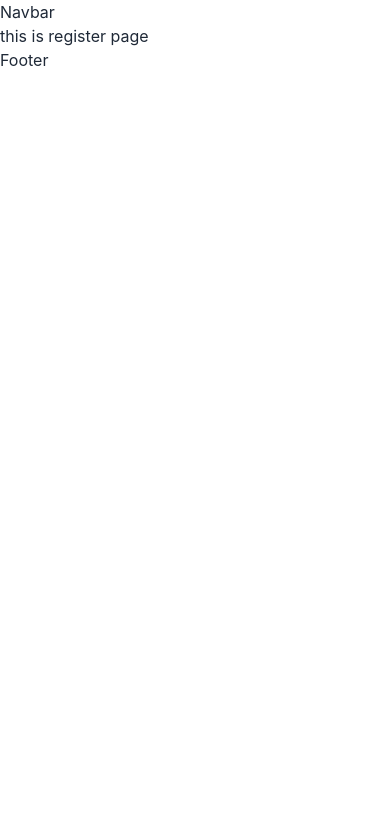
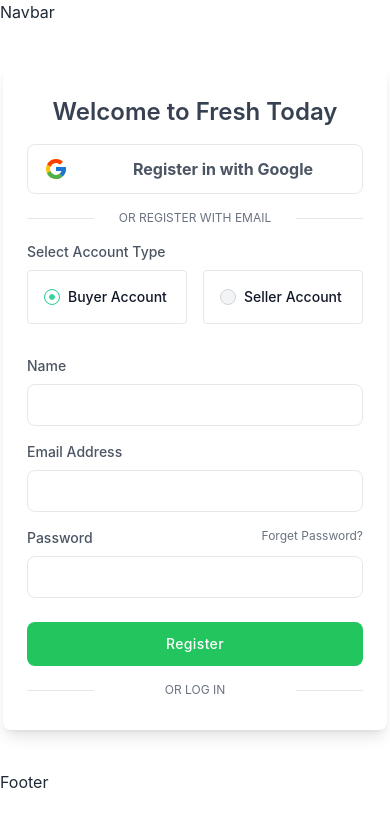
Before and after one commit to Abdullah-Sakib/Fresh-Today, a React (Create React App) app: page /register in a window 390 px wide. Shown: the top 826 px of the page. Built offline with nearby package versions, Linux system fonts and the light colour scheme.

Commit message:
register page design

```diff
--- a/src/Pages/Login/Login.js
+++ b/src/Pages/Login/Login.js
@@ -1,22 +1,33 @@
-import React from "react";
+import React, { useRef } from "react";
+import { Link } from "react-router-dom";
 
 const Login = () => {
+  const email = useRef('');
+  const password = useRef('');
+  const handleLoginForm = e => {
+    e.preventDefault();
+    const userEmail = email.current.value;
+    const userPassword = password.current.value;
+    const user = { userEmail, userPassword }
+    console.log(user)
+    e.target.reset()
+  }
   return (
-    <div class="flex w-full max-w-sm mx-auto overflow-hidden bg-white rounded-lg shadow-lg dark:bg-gray-800 lg:max-w-4xl">
-      <div class="hidden bg-cover lg:block lg:w-1/2" style="background-image: url('https://images.unsplash.com/photo-1606660265514-358ebbadc80d?ixid=MXwxMjA3fDB8MHxwaG90by1wYWdlfHx8fGVufDB8fHw%3D&ixlib=rb-1.2.1&auto=format&fit=crop&w=1575&q=80');"></div>
+    <form onSubmit={handleLoginForm} className="flex w-full max-w-sm mx-auto overflow-hidden my-10 bg-white rounded-lg shadow-lg dark:bg-gray-800 lg:max-w-4xl">
+      <div className="hidden bg-cover lg:block lg:w-1/2" style={{ backgroundImage: `url('https://images.unsplash.com/photo-1606660265514-358ebbadc80d?ixid=MXwxMjA3fDB8MHxwaG90by1wYWdlfHx8fGVufDB8fHw%3D&ixlib=rb-1.2.1&auto=format&fit=crop&w=1575&q=80')` }}></div>
 
-      <div class="w-full px-6 py-8 md:px-8 lg:w-1/2">
-        <h2 class="text-2xl font-semibold text-center text-gray-700 dark:text-white">
-          Brand
+      <div className="w-full px-6 py-8 md:px-8 lg:w-1/2">
+        <h2 className="text-2xl font-semibold text-center text-gray-700 dark:text-white">
+          Fresh Today
         </h2>
 
-        <p class="text-xl text-center text-gray-600 dark:text-gray-200">
+        <p className="text-xl text-center text-gray-600 dark:text-gray-200">
           Welcome back!
         </p>
 
-        <a href="#" class="flex items-center justify-center mt-4 text-gray-600 transition-colors duration-300 transform border rounded-lg dark:border-gray-700 dark:text-gray-200 hover:bg-gray-50 dark:hover:bg-gray-600">
-          <div class="px-4 py-2">
-            <svg class="w-6 h-6" viewBox="0 0 40 40">
+        <a href="/" className="flex items-center justify-center mt-4 text-gray-600 transition-colors duration-300 transform border rounded-lg dark:border-gray-700 dark:text-gray-200 hover:bg-gray-50 dark:hover:bg-gray-600">
+          <div className="px-4 py-2">
+            <svg className="w-6 h-6" viewBox="0 0 40 40">
               <path d="M36.3425 16.7358H35V16.6667H20V23.3333H29.4192C28.045 27.2142 24.3525 30 20 30C14.4775 30 10 25.5225 10 20C10 14.4775 14.4775 9.99999 20 9.99999C22.5492 9.99999 24.8683 10.9617 26.6342 12.5325L31.3483 7.81833C28.3717 5.04416 24.39 3.33333 20 3.33333C10.7958 3.33333 3.33335 10.7958 3.33335 20C3.33335 29.2042 10.7958 36.6667 20 36.6667C29.2042 36.6667 36.6667 29.2042 36.6667 20C36.6667 18.8825 36.5517 17.7917 36.3425 16.7358Z" fill="#FFC107" />
               <path d="M5.25497 12.2425L10.7308 16.2583C12.2125 12.59 15.8008 9.99999 20 9.99999C22.5491 9.99999 24.8683 10.9617 26.6341 12.5325L31.3483 7.81833C28.3716 5.04416 24.39 3.33333 20 3.33333C13.5983 3.33333 8.04663 6.94749 5.25497 12.2425Z" fill="#FF3D00" />
               <path d="M20 36.6667C24.305 36.6667 28.2167 35.0192 31.1742 32.34L26.0159 27.975C24.3425 29.2425 22.2625 30 20 30C15.665 30 11.9842 27.2359 10.5975 23.3784L5.16254 27.5659C7.92087 32.9634 13.5225 36.6667 20 36.6667Z" fill="#4CAF50" />
@@ -24,47 +35,49 @@
             </svg>
           </div>
 
-          <span class="w-5/6 px-4 py-3 font-bold text-center">Sign in with Google</span>
+          <span className="w-5/6 px-4 py-3 font-bold text-center">Log in with Google</span>
         </a>
 
-        <div class="flex items-center justify-between mt-4">
-          <span class="w-1/5 border-b dark:border-gray-600 lg:w-1/4"></span>
+        <div className="flex items-center justify-between mt-4">
+          <span className="w-1/5 border-b dark:border-gray-600 lg:w-1/4"></span>
 
-          <a href="#" class="text-xs text-center text-gray-500 uppercase dark:text-gray-400 hover:underline">or login
-            with email</a>
+          <p className="text-xs text-center text-gray-500 uppercase dark:text-gray-400 hover:underline">or login
+            with email</p>
 
-          <span class="w-1/5 border-b dark:border-gray-400 lg:w-1/4"></span>
+          <span className="w-1/5 border-b dark:border-gray-400 lg:w-1/4"></span>
         </div>
 
-        <div class="mt-4">
-          <label class="block mb-2 text-sm font-medium text-gray-600 dark:text-gray-200" for="LoggingEmailAddress">Email Address</label>
-          <input id="LoggingEmailAddress" class="block w-full px-4 py-2 text-gray-700 bg-white border rounded-lg dark:bg-gray-800 dark:text-gray-300 dark:border-gray-600 focus:border-blue-400 focus:ring-opacity-40 dark:focus:border-blue-300 focus:outline-none focus:ring focus:ring-blue-300" type="email" />
+        <div className="mt-4">
+          <label className="block mb-2 text-sm font-medium text-gray-600 dark:text-gray-200" htmlFor="LoggingEmailAddress">Email Address</label>
+          <input ref={email} id="LoggingEmailAddress" className="block w-full px-4 py-2 text-gray-700 bg-white border rounded-lg dark:bg-gray-800 dark:text-gray-300 dark:border-gray-600 focus:border-green-400 focus:ring-opacity-40 dark:focus:border-blue-300 focus:outline-none focus:ring focus:ring-green-300" type="email" />
         </div>
 
-        <div class="mt-4">
-          <div class="flex justify-between">
-            <label class="block mb-2 text-sm font-medium text-gray-600 dark:text-gray-200" for="loggingPassword">Password</label>
-            <a href="#" class="text-xs text-gray-500 dark:text-gray-300 hover:underline">Forget Password?</a>
+        <div className="mt-4">
+          <div className="flex justify-between">
+            <label className="block mb-2 text-sm font-medium text-gray-600 dark:text-gray-200" htmlFor="loggingPassword">Password</label>
+            <a href="/" className="text-xs text-gray-500 dark:text-gray-300 hover:underline">Forget Password?</a>
           </div>
 
-          <input id="loggingPassword" class="block w-full px-4 py-2 text-gray-700 bg-white border rounded-lg dark:bg-gray-800 dark:text-gray-300 dark:border-gray-600 focus:border-blue-400 focus:ring-opacity-40 dark:focus:border-blue-300 focus:outline-none focus:ring focus:ring-blue-300" type="password" />
+          <input ref={password} id="loggingPassword" className="block w-full px-4 py-2 text-gray-700 bg-white border rounded-lg dark:bg-gray-800 dark:text-gray-300 dark:border-gray-600 focus:border-green-400 focus:ring-opacity-40 dark:focus:border-blue-300 focus:outline-none focus:ring focus:ring-green-300" type="password" />
         </div>
 
-        <div class="mt-6">
-          <button class="w-full px-6 py-3 text-sm font-medium tracking-wide text-white capitalize transition-colors duration-300 transform bg-gray-800 rounded-lg hover:bg-gray-700 focus:outline-none focus:ring focus:ring-gray-300 focus:ring-opacity-50">
-            Sign In
+        <div className="mt-6">
+          <button type="submit" style={{ backgroundColor: `#22C55E` }} className="w-full px-6 py-3 text-sm font-medium tracking-wide text-white capitalize transition-colors duration-300 transform rounded-lg focus:outline-none focus:ring focus:ring-gray-300 focus:ring-opacity-50">
+            Log In
           </button>
         </div>
 
-        <div class="flex items-center justify-between mt-4">
-          <span class="w-1/5 border-b dark:border-gray-600 md:w-1/4"></span>
+        <div className="flex items-center justify-between mt-4">
+          <span className="w-1/5 border-b dark:border-gray-600 md:w-1/4"></span>
 
-          <a href="#" class="text-xs text-gray-500 uppercase dark:text-gray-400 hover:underline">or sign up</a>
+          <Link to="/register" className="text-xs text-gray-500 uppercase dark:text-gray-400 hover:underline">or sign up</Link>
 
-          <span class="w-1/5 border-b dark:border-gray-600 md:w-1/4"></span>
+
+
+          <span className="w-1/5 border-b dark:border-gray-600 md:w-1/4"></span>
         </div>
       </div>
-    </div>
+    </form>
   );
 };
 
--- a/src/Pages/Register/Register.js
+++ b/src/Pages/Register/Register.js
@@ -1,10 +1,104 @@
-import React from 'react';
+import React, { useRef } from "react";
+import { Link } from "react-router-dom";
 
 const Register = () => {
+  const account = useRef('')
+  const name = useRef('')
+  const email = useRef('');
+  const password = useRef('');
+  const handleRegisterForm = e => {
+    e.preventDefault();
+    const accountType = account.current.value;
+    const userName = name.current.value;
+    const userEmail = email.current.value;
+    const userPassword = password.current.value;
+    const user = { accountType, userName, userEmail, userPassword }
+    console.log(user)
+    e.target.reset()
+  }
   return (
-    <div>
-      <h1>this is register page</h1>
-    </div>
+    <form onSubmit={handleRegisterForm} className="flex w-full max-w-sm mx-auto overflow-hidden my-10 bg-white rounded-lg shadow-lg dark:bg-gray-800 lg:max-w-4xl">
+      <div className="hidden bg-cover lg:block lg:w-1/2" style={{ backgroundImage: `url('https://images.unsplash.com/photo-1606660265514-358ebbadc80d?ixid=MXwxMjA3fDB8MHxwaG90by1wYWdlfHx8fGVufDB8fHw%3D&ixlib=rb-1.2.1&auto=format&fit=crop&w=1575&q=80')` }}></div>
+
+      <div className="w-full px-6 py-8 md:px-8 lg:w-1/2">
+        <h2 className="text-2xl font-semibold text-center text-gray-700 dark:text-white">
+          Welcome to Fresh Today
+        </h2>
+
+        {/* <p className="text-xl text-center text-gray-600 dark:text-gray-200">
+          Welcome back!
+        </p> */}
+
+        <a href="/" className="flex items-center justify-center mt-4 text-gray-600 transition-colors duration-300 transform border rounded-lg dark:border-gray-700 dark:text-gray-200 hover:bg-gray-50 dark:hover:bg-gray-600">
+          <div className="px-4 py-2">
+            <svg className="w-6 h-6" viewBox="0 0 40 40">
+              <path d="M36.3425 16.7358H35V16.6667H20V23.3333H29.4192C28.045 27.2142 24.3525 30 20 30C14.4775 30 10 25.5225 10 20C10 14.4775 14.4775 9.99999 20 9.99999C22.5492 9.99999 24.8683 10.9617 26.6342 12.5325L31.3483 7.81833C28.3717 5.04416 24.39 3.33333 20 3.33333C10.7958 3.33333 3.33335 10.7958 3.33335 20C3.33335 29.2042 10.7958 36.6667 20 36.6667C29.2042 36.6667 36.6667 29.2042 36.6667 20C36.6667 18.8825 36.5517 17.7917 36.3425 16.7358Z" fill="#FFC107" />
+              <path d="M5.25497 12.2425L10.7308 16.2583C12.2125 12.59 15.8008 9.99999 20 9.99999C22.5491 9.99999 24.8683 10.9617 26.6341 12.5325L31.3483 7.81833C28.3716 5.04416 24.39 3.33333 20 3.33333C13.5983 3.33333 8.04663 6.94749 5.25497 12.2425Z" fill="#FF3D00" />
+              <path d="M20 36.6667C24.305 36.6667 28.2167 35.0192 31.1742 32.34L26.0159 27.975C24.3425 29.2425 22.2625 30 20 30C15.665 30 11.9842 27.2359 10.5975 23.3784L5.16254 27.5659C7.92087 32.9634 13.5225 36.6667 20 36.6667Z" fill="#4CAF50" />
+              <path d="M36.3425 16.7358H35V16.6667H20V23.3333H29.4192C28.7592 25.1975 27.56 26.805 26.0133 27.9758C26.0142 27.975 26.015 27.975 26.0158 27.9742L31.1742 32.3392C30.8092 32.6708 36.6667 28.3333 36.6667 20C36.6667 18.8825 36.5517 17.7917 36.3425 16.7358Z" fill="#1976D2" />
+            </svg>
+          </div>
+
+          <span className="w-5/6 px-4 py-3 font-bold text-center">Register in with Google</span>
+        </a>
+
+        <div className="flex items-center justify-between mt-4">
+          <span className="w-1/5 border-b dark:border-gray-600 lg:w-1/4"></span>
+
+          <p className="text-xs text-center text-gray-500 uppercase dark:text-gray-400 hover:underline">or Register
+            with email</p>
+
+          <span className="w-1/5 border-b dark:border-gray-400 lg:w-1/4"></span>
+        </div>
+
+        <div className="mt-4">
+          <label className="block mb-2 text-sm font-medium text-gray-600 dark:text-gray-200" htmlFor="LoggingEmailAddress">Select Account Type</label>
+          <div className="flex justify-between">
+            <div className="flex items-center w-6/12 pl-4 mb-4 mr-4 rounded border border-gray-200 dark:border-gray-700 ">
+              <input defaultChecked ref={account} id="account-1" type="radio" value="buyer" name="account" className="w-4 h-4 text-green-400 bg-gray-100 border-gray-300  dark:bg-gray-700 dark:border-gray-600 radio radio-success" />
+              <label htmlFor="account-1" className="py-4 ml-2 w-full text-sm font-medium text-gray-900 dark:text-gray-300">Buyer Account</label>
+            </div>
+            <div className="flex items-center w-6/12 pl-4 mb-4 rounded border border-gray-200 dark:border-gray-700">
+              <input ref={account} id="bordered-radio-2" type="radio" value="seller" name="account" className="w-4 h-4 text-green-400 bg-gray-100 border-gray-300 dark:bg-gray-700 dark:border-gray-600 radio radio-success" />
+              <label htmlFor="bordered-radio-2" className="py-4 ml-2 w-full text-sm font-medium text-gray-900 dark:text-gray-300">Seller Account</label>
+            </div>
+          </div>
+        </div>
+        <div className="mt-4">
+          <label className="block mb-2 text-sm font-medium text-gray-600 dark:text-gray-200" htmlFor="registerName">Name</label>
+          <input ref={name} id="registerName" className="block w-full px-4 py-2 text-gray-700 bg-white border rounded-lg dark:bg-gray-800 dark:text-gray-300 dark:border-gray-600 focus:border-green-400 focus:ring-opacity-40 dark:focus:border-blue-300 focus:outline-none focus:ring focus:ring-green-300" type="text" />
+        </div>
+        <div className="mt-4">
+          <label className="block mb-2 text-sm font-medium text-gray-600 dark:text-gray-200" htmlFor="LoggingEmailAddress">Email Address</label>
+          <input ref={email} id="LoggingEmailAddress" className="block w-full px-4 py-2 text-gray-700 bg-white border rounded-lg dark:bg-gray-800 dark:text-gray-300 dark:border-gray-600 focus:border-green-400 focus:ring-opacity-40 dark:focus:border-blue-300 focus:outline-none focus:ring focus:ring-green-300" type="email" />
+        </div>
+
+        <div className="mt-4">
+          <div className="flex justify-between">
+            <label className="block mb-2 text-sm font-medium text-gray-600 dark:text-gray-200" htmlFor="loggingPassword">Password</label>
+            <a href="/" className="text-xs text-gray-500 dark:text-gray-300 hover:underline">Forget Password?</a>
+          </div>
+
+          <input ref={password} id="loggingPassword" className="block w-full px-4 py-2 text-gray-700 bg-white border rounded-lg dark:bg-gray-800 dark:text-gray-300 dark:border-gray-600 focus:border-green-400 focus:ring-opacity-40 dark:focus:border-blue-300 focus:outline-none focus:ring focus:ring-green-300" type="password" />
+        </div>
+
+        <div className="mt-6">
+          <button type="submit" style={{ backgroundColor: `#22C55E` }} className="w-full px-6 py-3 text-sm font-medium tracking-wide text-white capitalize transition-colors duration-300 transform rounded-lg focus:outline-none focus:ring focus:ring-gray-300 focus:ring-opacity-50">
+            Register
+          </button>
+        </div>
+
+        <div className="flex items-center justify-between mt-4">
+          <span className="w-1/5 border-b dark:border-gray-600 md:w-1/4"></span>
+
+          <Link to="/login" className="text-xs text-gray-500 uppercase dark:text-gray-400 hover:underline">or Log in</Link>
+
+
+
+          <span className="w-1/5 border-b dark:border-gray-600 md:w-1/4"></span>
+        </div>
+      </div>
+    </form>
   );
 };
 
```
